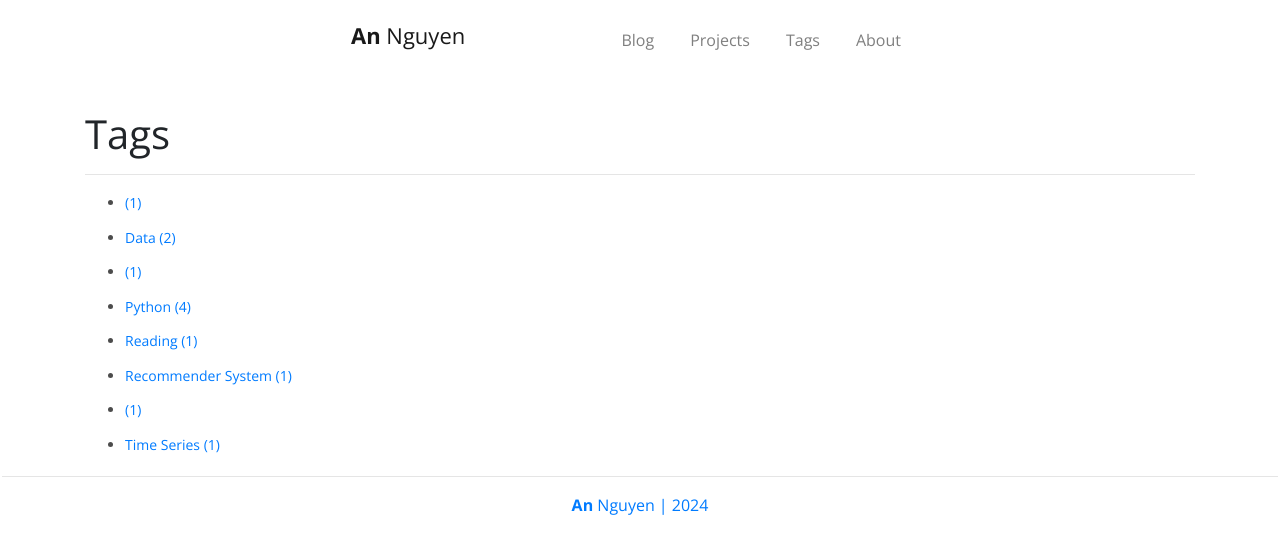
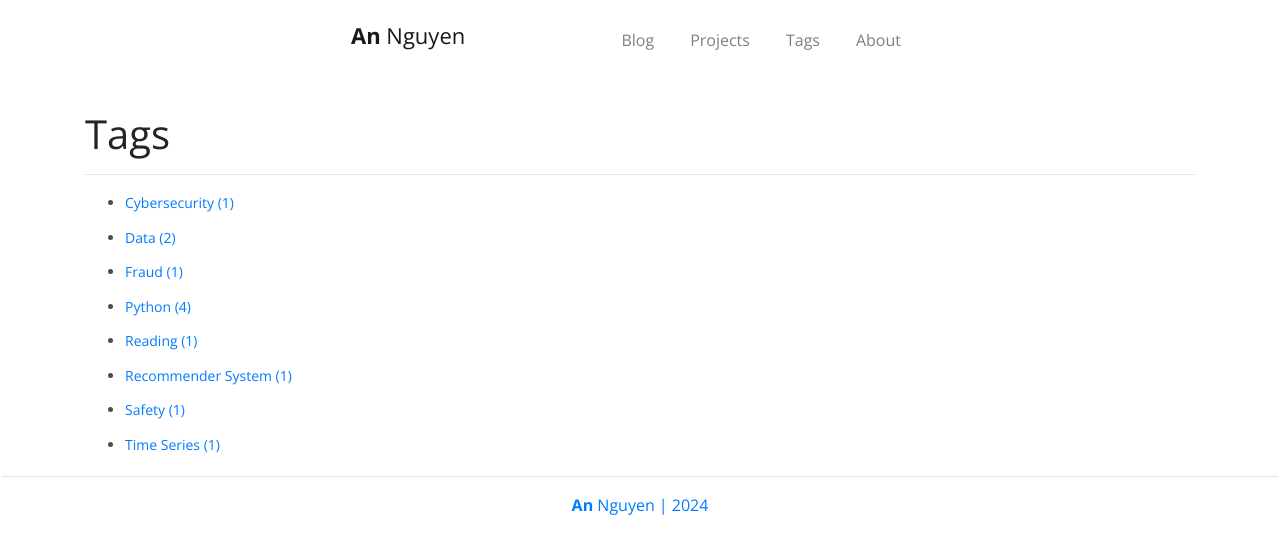
Before and after one commit to anthng/anthng.github.io, a Jekyll site: the page built from tags/index.html, in a window 1280 px wide. Shown: the top 554 px of the page. Built offline with Jekyll 4.4.1, drawn with Linux system fonts in a browser that asks for light colours.

Commit message:
update new tags

```diff
--- a/_data/tags.yml
+++ b/_data/tags.yml
@@ -10,3 +10,9 @@ timeseries:
   name: Time Series
 recommender:
   name: Recommender System
+fraud:
+  name: Fraud
+safety:
+  name: Safety
+cybersecurity:
+  name: Cybersecurity
```
Also changed, not shown: _posts/2024-01-21-fraud-in-the-digital-age.md (+2 -0 lines).
